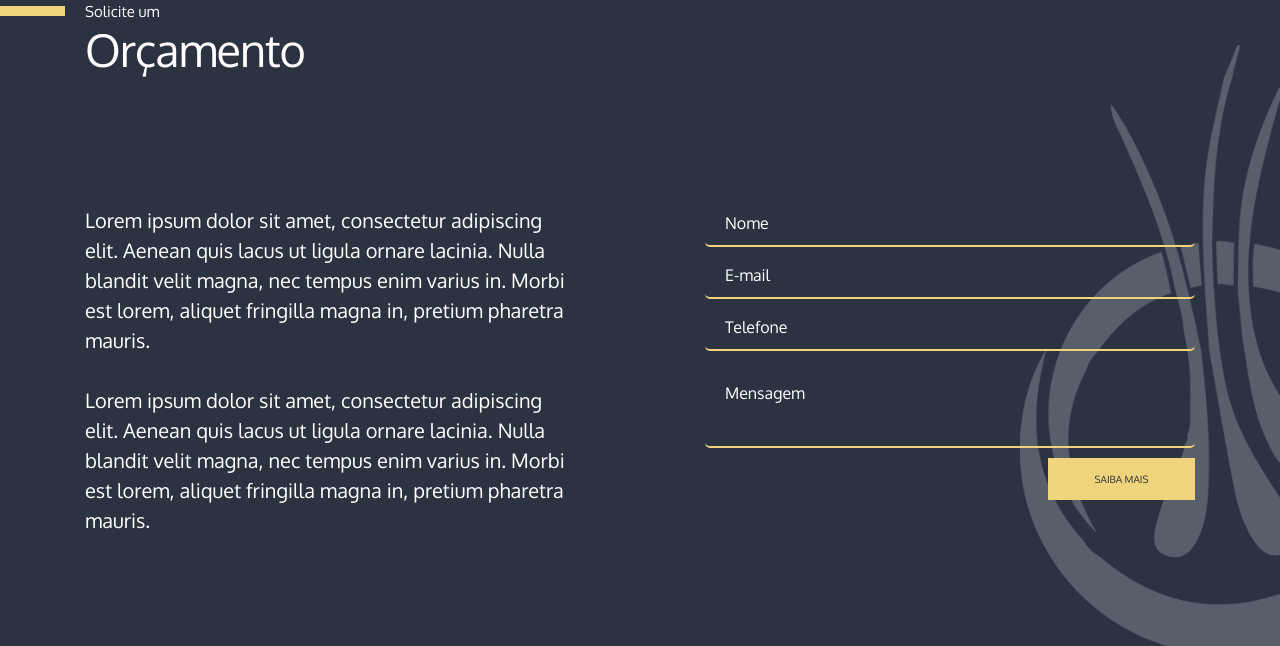
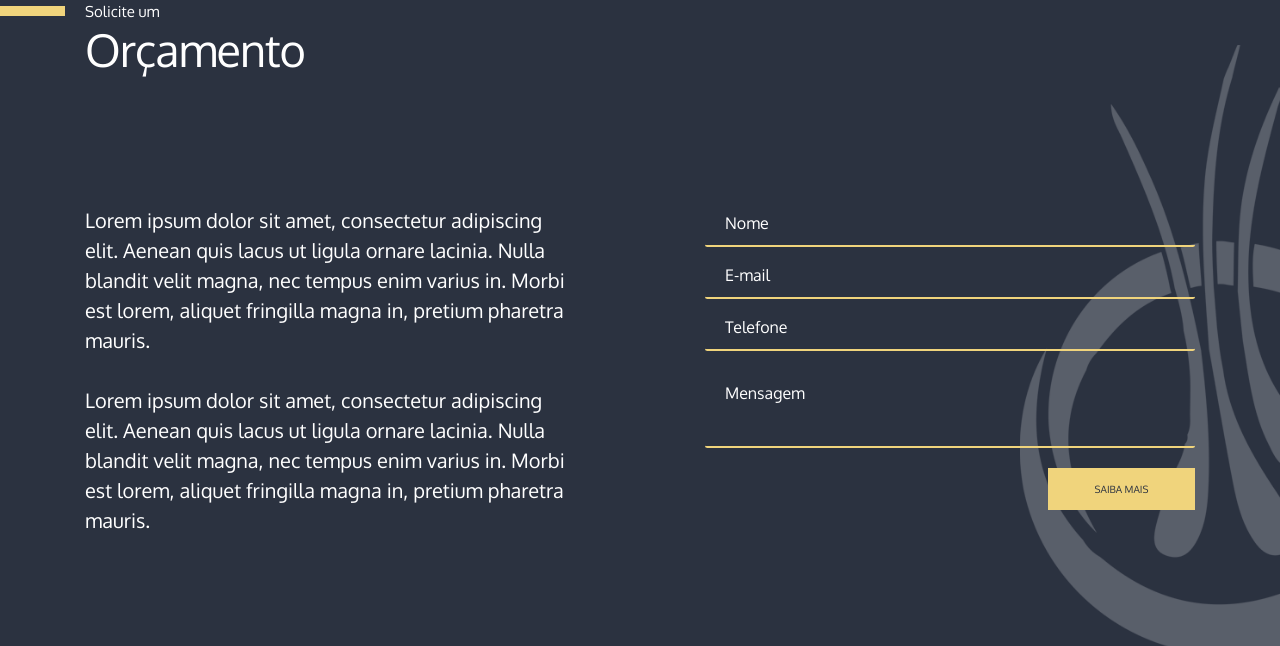
Before and after one commit to marcosazevedo2112/FUEbh2, a website: page index.html in a window 1280 px wide. Shown: the part 4961-5607 px from the top of the page. Drawn offline with nearby package versions, Linux system fonts and the light colour scheme; a web font is replaced by a local one.

Commit message:
Ultimos detalhes no footer e outros

```diff
--- a/_partials/_layouts/_footer.scss
+++ b/_partials/_layouts/_footer.scss
@@ -4,7 +4,6 @@ footer{
     margin: 50px 0px;
     .row{
       #logo-footer{
-        width: 60%;
         margin-bottom: 50px;
       }
       ul{
@@ -15,6 +14,9 @@ footer{
           img{
             margin-right: 15px;
           }
+        }
+        li:first-child{
+          margin-top: 0px;
         }
       }
     }
@@ -51,7 +53,7 @@ Read more: https://getbootstrap.com/docs/4.6/layout/overview/#responsive-breakpo
         margin: 80px 0px;
         .row{
           #logo-footer{
-            width: 300px;
+            margin-bottom: 0px;
           }
           li:first-child{
             margin-top: 0px;
--- a/_partials/_pages/_home.scss
+++ b/_partials/_pages/_home.scss
@@ -257,7 +257,6 @@
       resize: none;
       background-color: transparent;
       color: white;
-      border-radius: 5px;
       box-shadow: none;
       border: none;
       border-bottom: $secondary solid 2px;
@@ -271,7 +270,7 @@
       }
     }
     .btn-wrapper {
-      button {
+      input {
         width: 100%;
         padding: 15px;
         border: none;
@@ -476,7 +475,7 @@ Read more: https://getbootstrap.com/docs/4.6/layout/overview/#responsive-breakpo
             .btn-wrapper {
               width: 100%;
               text-align: right;
-              button {
+              input {
                 width: 30%;
               }
             }
--- a/index.html
+++ b/index.html
@@ -728,7 +728,7 @@
                 <textarea class="form-control" id="mensagem" rows="3" placeholder="Mensagem"></textarea>
               </div>
               <div class="btn-wrapper">
-                <button type="submit">SAIBA MAIS</button>
+                <input type="submit" value="SAIBA MAIS">
               </div>
             </form>
           </div>
```
Also changed, not shown: assets/css/style.css, 1 other file.
